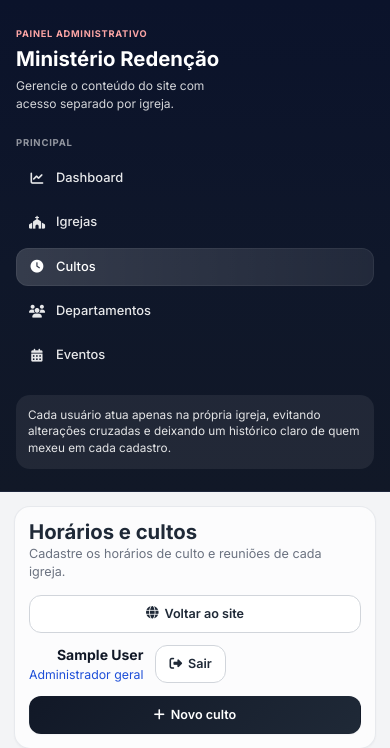
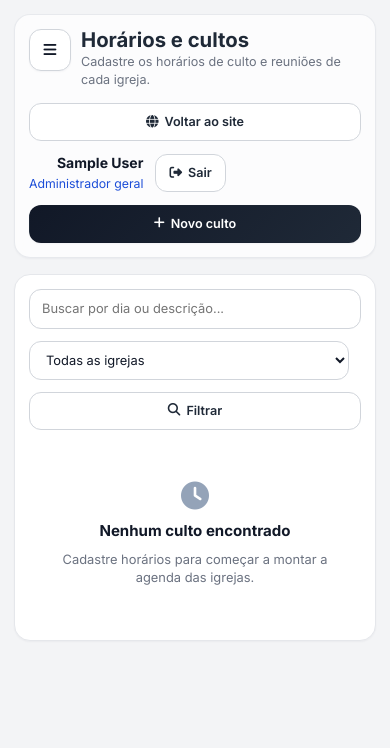
Before and after one commit to Diogo-Augusto14/igreja, a Django app: page /painel/cultos/ in a window 390 px wide. Shown: the top 748 px of the page. After the commit the page ends 642 px from the top, so only its background shows below. Run offline with Django 5.2, Linux system fonts and the light colour scheme; the visitor is signed in with stand-in values (Sample User, id 1); data that the repository does not hold is empty.

Commit message:
arrumei versão telefone

```diff
--- a/static/css/style_painel.css
+++ b/static/css/style_painel.css
@@ -200,6 +200,33 @@ button {
 .topbar p {
     color: var(--muted);
     font-size: 0.9rem;
+}
+
+.topbar-heading {
+    display: flex;
+    align-items: flex-start;
+    gap: 10px;
+}
+
+.hamburger-btn {
+    display: none;
+    align-items: center;
+    justify-content: center;
+    width: 42px;
+    height: 42px;
+    border-radius: 12px;
+    border: 1px solid var(--line-strong);
+    background: #fff;
+    color: #111827;
+    box-shadow: var(--shadow-sm);
+}
+
+.hamburger-btn i {
+    font-size: 1.05rem;
+}
+
+.sidebar-overlay {
+    display: none;
 }
 
 .topbar-actions {
@@ -648,10 +675,17 @@ tbody tr:last-child td {
     }
 
     .sidebar {
-        position: relative;
-        height: auto;
-        border-right: none;
-        border-bottom: 1px solid rgba(255, 255, 255, 0.08);
+        position: fixed;
+        top: 0;
+        left: 0;
+        width: min(84vw, 300px);
+        height: 100vh;
+        border-right: 1px solid rgba(255, 255, 255, 0.08);
+        border-bottom: none;
+        z-index: 1200;
+        transform: translateX(-106%);
+        transition: transform 0.24s ease;
+        overflow-y: auto;
     }
 
     .main {
@@ -666,6 +700,36 @@ tbody tr:last-child td {
 
     .topbar-actions {
         justify-content: flex-start;
+    }
+
+    .hamburger-btn {
+        display: inline-flex;
+        flex-shrink: 0;
+    }
+
+    .sidebar-overlay {
+        display: block;
+        position: fixed;
+        inset: 0;
+        border: 0;
+        background: rgba(15, 23, 42, 0.56);
+        z-index: 1100;
+        opacity: 0;
+        pointer-events: none;
+        transition: opacity 0.2s ease;
+    }
+
+    .sidebar-open {
+        overflow: hidden;
+    }
+
+    .sidebar-open .sidebar {
+        transform: translateX(0);
+    }
+
+    .sidebar-open .sidebar-overlay {
+        opacity: 1;
+        pointer-events: auto;
     }
 
     .form-grid {
--- a/templates/painel/base_painel.html
+++ b/templates/painel/base_painel.html
@@ -14,7 +14,7 @@
   </head>
   <body>
     <div class="painel-layout">
-      <aside class="sidebar">
+      <aside class="sidebar" id="painelSidebar">
         <div class="brand">
           <span>Painel Administrativo</span>
           <h1>Ministério Redenção</h1>
@@ -70,13 +70,33 @@
         </div>
       </aside>
 
+      <button
+        type="button"
+        class="sidebar-overlay"
+        id="sidebarOverlay"
+        aria-label="Fechar menu lateral"
+      ></button>
+
       <main class="main">
         <div class="topbar">
-          <div>
+          <div class="topbar-heading">
+            <button
+              type="button"
+              class="hamburger-btn"
+              id="hamburgerBtn"
+              aria-label="Abrir menu lateral"
+              aria-controls="painelSidebar"
+              aria-expanded="false"
+            >
+              <i class="fas fa-bars" aria-hidden="true"></i>
+            </button>
+            <div>
             <h2>{% block pagina_titulo %}Painel{% endblock %}</h2>
             <p>
               {% block pagina_subtitulo %}Gerencie o conteúdo do sistema.{% endblock %}
             </p>
+          </div>
+
           </div>
 
           <div class="topbar-actions" style="display:flex; gap:12px; align-items:center; flex-wrap:wrap;">
@@ -119,5 +139,45 @@
         {% block conteudo %}{% endblock %}
       </main>
     </div>
+    <script>
+      (() => {
+        const body = document.body;
+        const menuButton = document.getElementById('hamburgerBtn');
+        const overlay = document.getElementById('sidebarOverlay');
+        const sidebarLinks = document.querySelectorAll('.sidebar .menu a');
+        const mobileBreakpoint = 980;
+
+        if (!menuButton || !overlay) return;
+
+        function setMenuState(isOpen) {
+          body.classList.toggle('sidebar-open', isOpen);
+          menuButton.setAttribute('aria-expanded', String(isOpen));
+        }
+
+        menuButton.addEventListener('click', () => {
+          setMenuState(!body.classList.contains('sidebar-open'));
+        });
+
+        overlay.addEventListener('click', () => setMenuState(false));
+
+        sidebarLinks.forEach((link) => {
+          link.addEventListener('click', () => {
+            if (window.innerWidth <= mobileBreakpoint) {
+              setMenuState(false);
+            }
+          });
+        });
+
+        document.addEventListener('keydown', (event) => {
+          if (event.key === 'Escape') setMenuState(false);
+        });
+
+        window.addEventListener('resize', () => {
+          if (window.innerWidth > mobileBreakpoint) {
+            setMenuState(false);
+          }
+        });
+      })();
+    </script>
   </body>
 </html>
```
